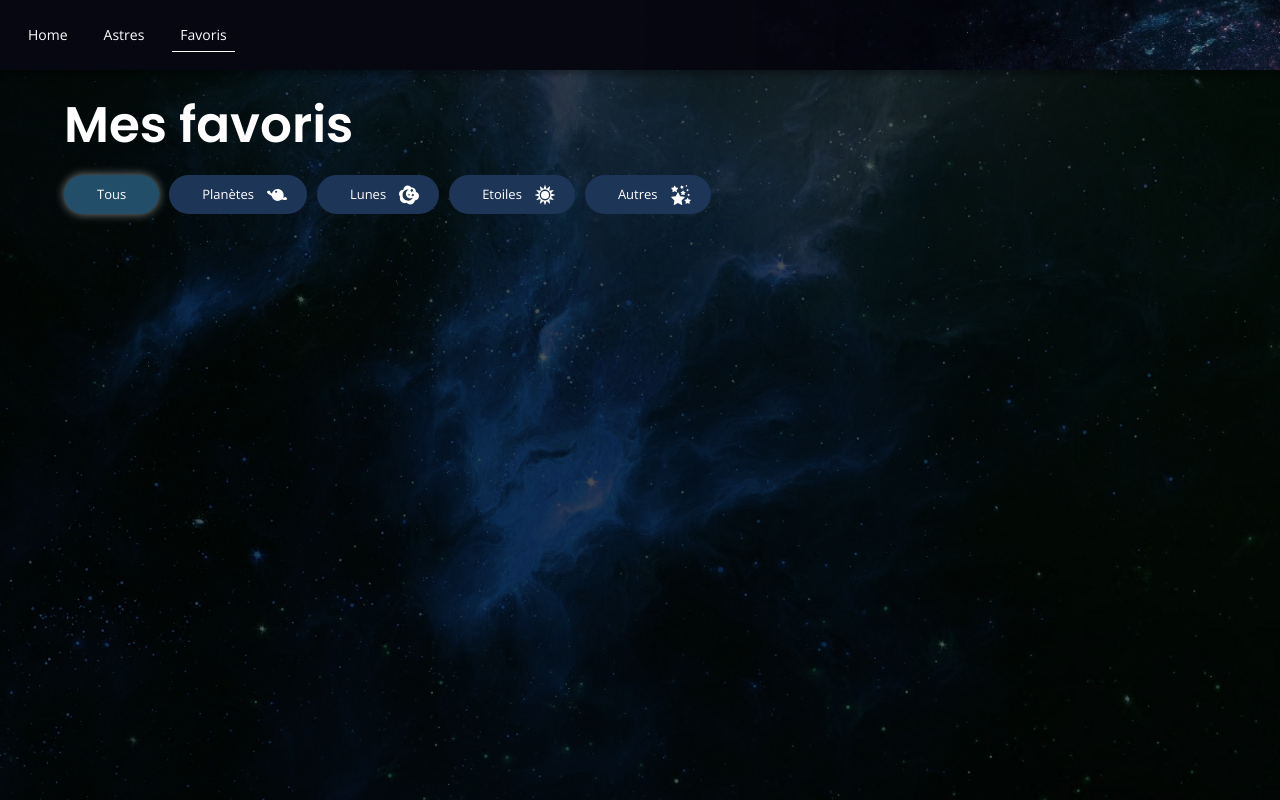
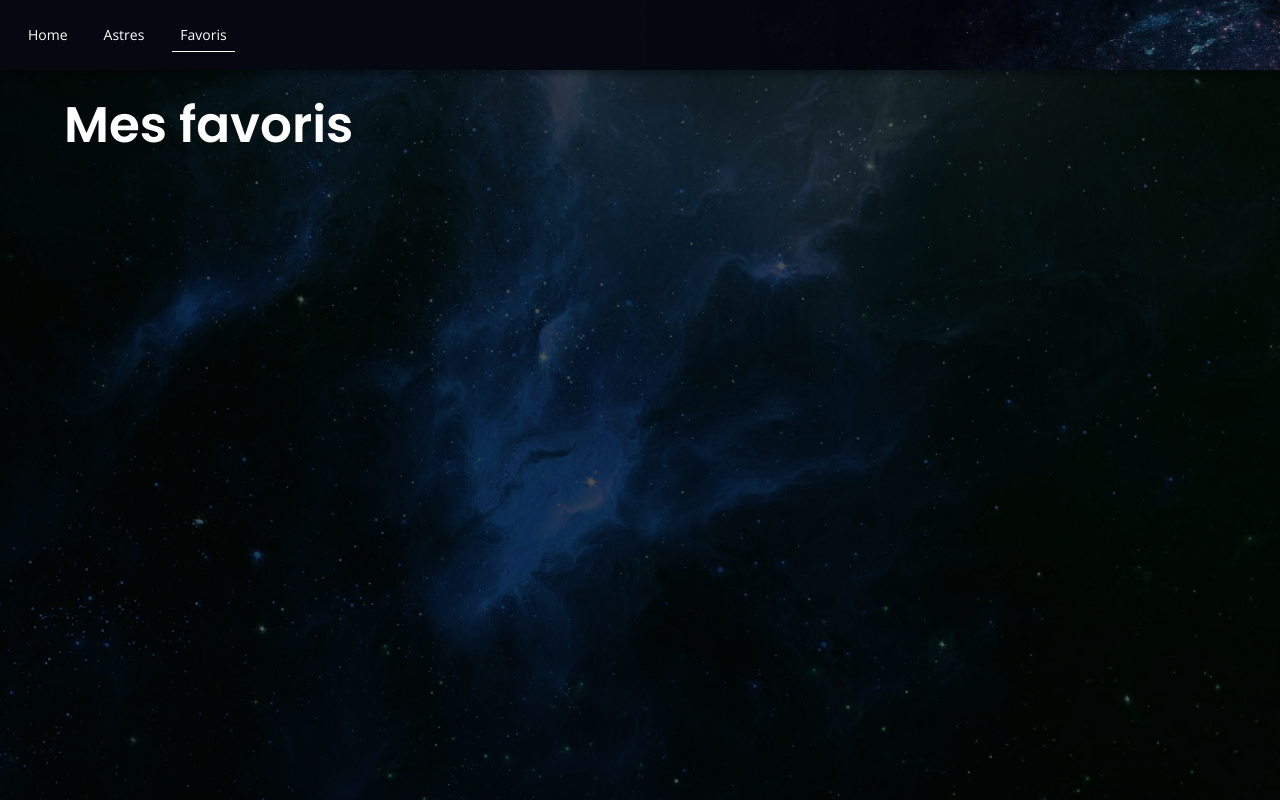
Before and after one commit to AlexisNP/full-skies, a Nuxt app: page /favoris in a window 1280 px wide. Built offline with nearby package versions, Linux system fonts and the light colour scheme.

Commit message:
/ Changed html / data display

```diff
--- a/components/celestials/CelestialsList.vue
+++ b/components/celestials/CelestialsList.vue
@@ -1,7 +1,7 @@
 <template>
   <div class="celestial-list-wrapper">
-    <div v-if="celestials != undefined">
-      <celestial-filters v-if="hasFilters" @filter:celestials="filterCelestials" />
+    <div v-if="celestials">
+      <celestial-filters v-if="hasFilters && celestials.length > 0" @filter:celestials="filterCelestials" />
 
       <ul v-if="celestials" class="celestial-list grid no-style">
         <li
--- a/pages/astres/_slug.vue
+++ b/pages/astres/_slug.vue
@@ -1,5 +1,6 @@
 <template>
   <section class="celestial bg-image">
+    <main v-if="celestial">
       <header>
         <h1 class="heading-1">
           <span>{{ celestial.name }}</span>
@@ -8,7 +9,7 @@
         </h1>
       </header>
       <div class="section-content">
-      <main v-if="celestial" class="celestial-body">
+        <div class="celestial-body">
           <div>
             <h3 class="heading-3">
               Informations
@@ -35,8 +36,9 @@
             </h2>
             <celestials-list :celestials="celestial.moons" :has-filters="false" />
           </div>
+        </div>
+      </div>
     </main>
-    </div>
   </section>
 </template>
 
@@ -49,7 +51,7 @@ export default {
 
   data () {
     return {
-      celestial: {}
+      celestial: false
     }
   },
 
--- a/pages/astres/index.vue
+++ b/pages/astres/index.vue
@@ -1,5 +1,6 @@
 <template>
   <section class="celestials bg-image">
+    <main>
       <header>
         <h1 class="heading-1">
           Le système solaire
@@ -8,6 +9,7 @@
       <div class="section-content">
         <celestials-list :celestials="celestials" />
       </div>
+    </main>
   </section>
 </template>
 
--- a/pages/favoris/index.vue
+++ b/pages/favoris/index.vue
@@ -1,5 +1,6 @@
 <template>
   <section class="favourites bg-image">
+    <main>
       <header>
         <h1 class="heading-1">
           Mes favoris
@@ -8,6 +9,7 @@
       <div class="section-content">
         <celestials-list :celestials="favourites" />
       </div>
+    </main>
   </section>
 </template>
 
@@ -22,7 +24,7 @@ export default {
   },
 
   created () {
-    // const favourites = this.$store.state.user.favourites
+    console.log(this.$store.state.user.favourites)
   }
 }
 </script>
```
Lines whose indentation alone changed are shown as unchanged.
